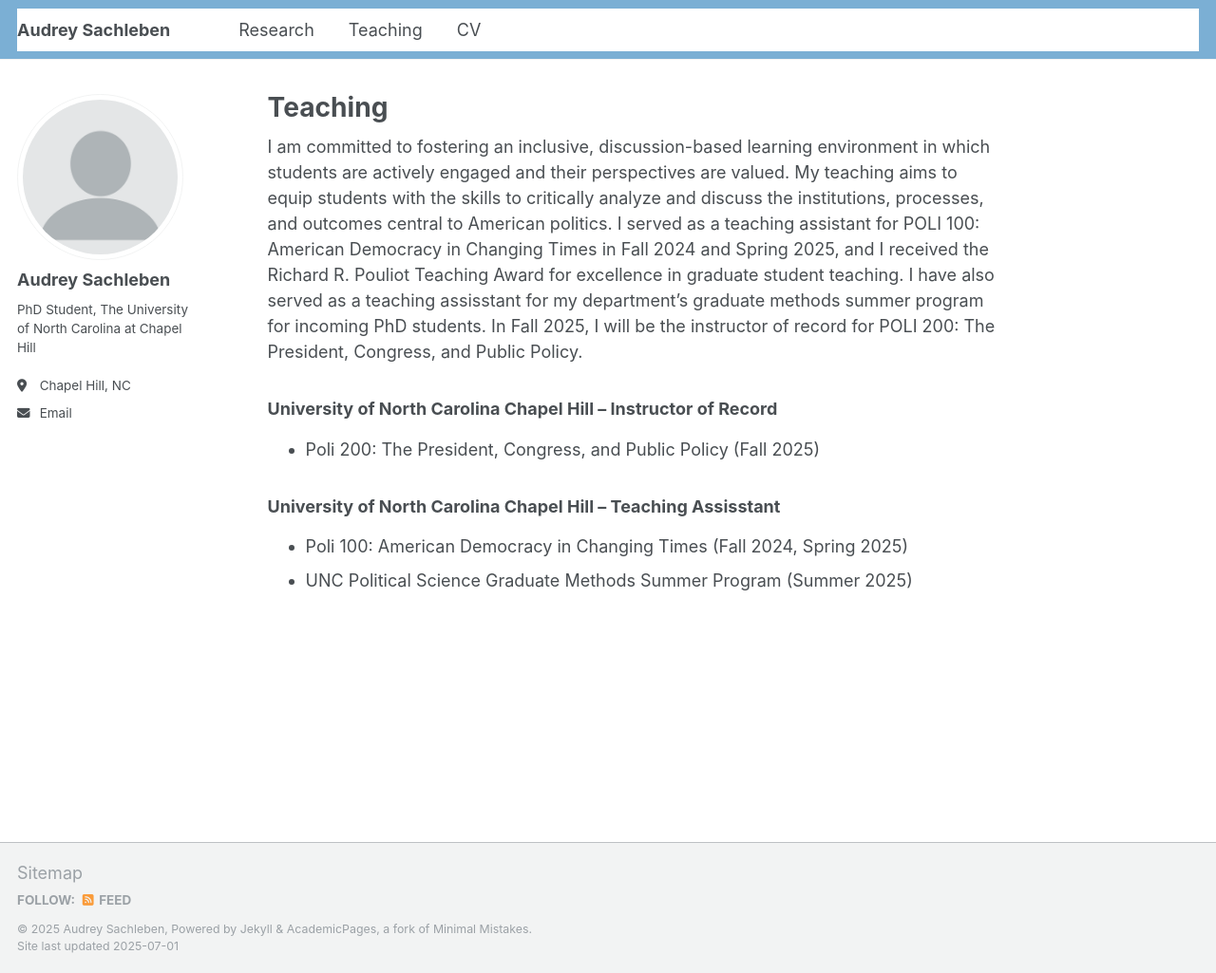
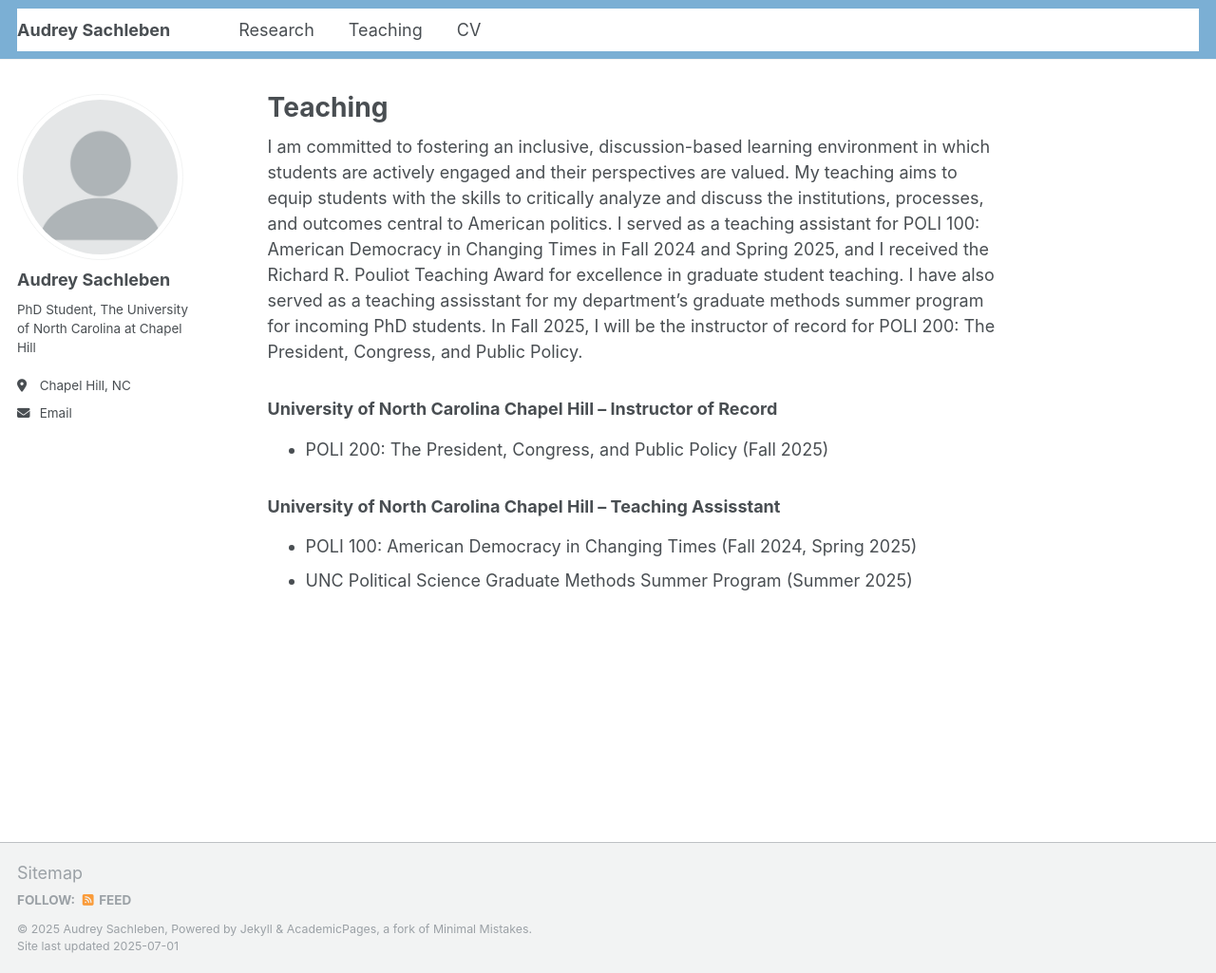
Before and after one commit to asachleben/asachleben.github.io, a Jekyll site: the page built from _pages/teaching.md, in a window 1280 px wide and 1025 px high. Shown: the whole window at 95% size. Built offline with Jekyll 4.4.1, drawn with Linux system fonts in a browser that asks for light colours; a script that is not in the unit is left out.

```diff
--- a/_pages/teaching.md
+++ b/_pages/teaching.md
@@ -7,8 +7,8 @@ title: "Teaching"
 I am committed to fostering an inclusive, discussion-based learning environment in which students are actively engaged and their perspectives are valued. My teaching aims to equip students with the skills to critically analyze and discuss the institutions, processes, and outcomes central to American politics.  I served as a teaching assistant for POLI 100: American Democracy in Changing Times in Fall 2024 and Spring 2025, and I received the Richard R. Pouliot Teaching Award for excellence in graduate student teaching. I have also served as a teaching assisstant for my department's graduate methods summer program for incoming PhD students. In Fall 2025, I will be the instructor of record for POLI 200: The President, Congress, and Public Policy.
 
 ### University of North Carolina Chapel Hill -- Instructor of Record
-- Poli 200: The President, Congress, and Public Policy (Fall 2025)
+- POLI 200: The President, Congress, and Public Policy (Fall 2025)
 
 ### University of North Carolina Chapel Hill -- Teaching Assisstant
-- Poli 100: American Democracy in Changing Times (Fall 2024, Spring 2025)
+- POLI 100: American Democracy in Changing Times (Fall 2024, Spring 2025)
 - UNC Political Science Graduate Methods Summer Program (Summer 2025)
```
